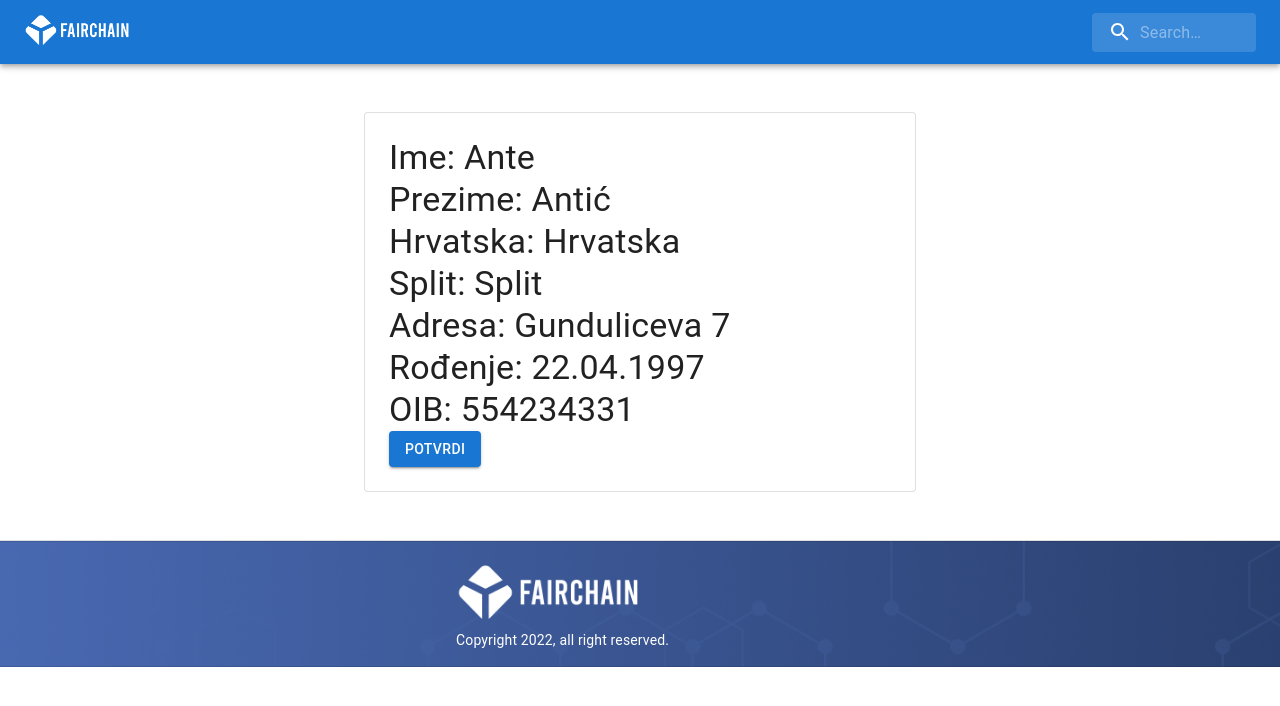
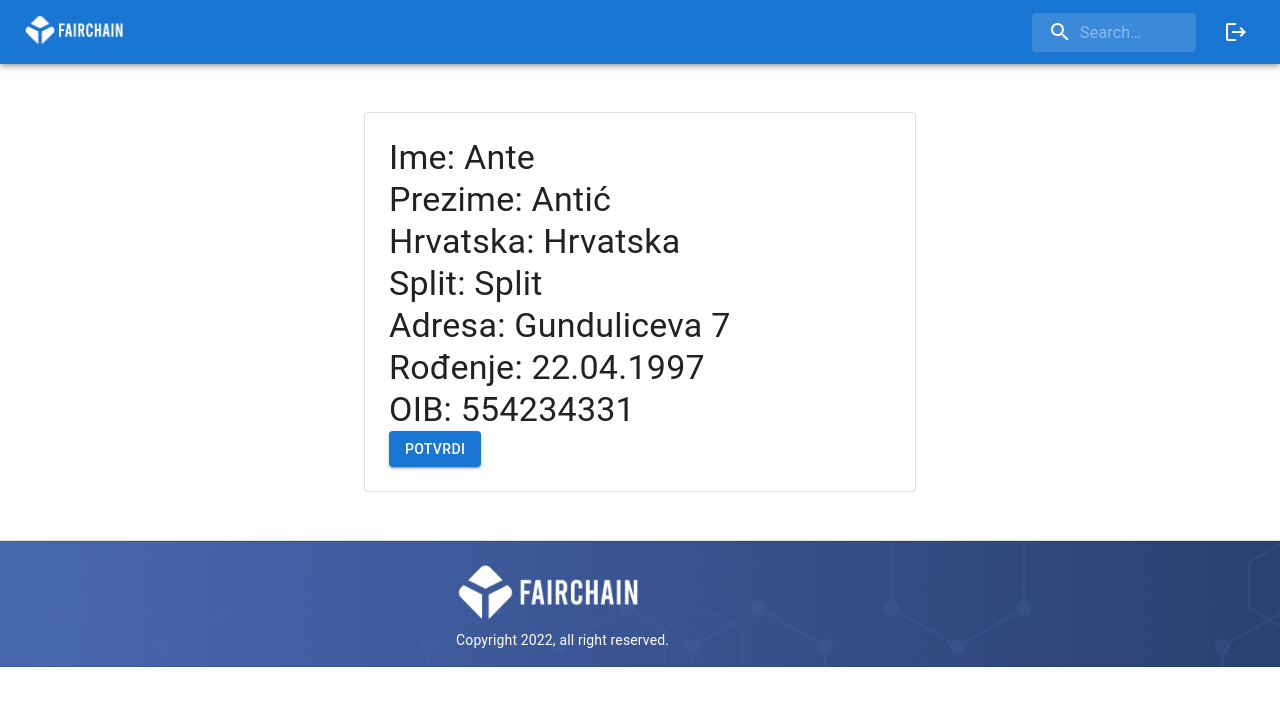
Before and after one commit to markocurlin/FairChain, a React (Create React App) app: page /main in a window 1280 px wide. Shown: the top 706 px of the page. Built offline with nearby package versions, Linux system fonts and the light colour scheme.

Commit message:
Logout icon add

```diff
--- a/src/components/Header.js
+++ b/src/components/Header.js
@@ -3,10 +3,10 @@
 import AppBar from '@mui/material/AppBar';
 import Box from '@mui/material/Box';
 import Toolbar from '@mui/material/Toolbar';
-import IconButton from '@mui/material/IconButton';
 import Typography from '@mui/material/Typography';
 import InputBase from '@mui/material/InputBase';
-import MenuIcon from '@mui/icons-material/Menu';
+import IconButton from '@mui/material/IconButton';
+import LogoutIcon from '@mui/icons-material/Logout';
 import SearchIcon from '@mui/icons-material/Search';
 import image from '../content/images/image.png';
 
@@ -57,16 +57,6 @@
     <Box sx={{ flexGrow: 1 }}>
       <AppBar position="static">
         <Toolbar>
-          {/*<IconButton
-            size="large"
-            edge="start"
-            color="inherit"
-            aria-label="open drawer"
-            sx={{ mr: 2 }}
-          >
-            <MenuIcon />
-          </IconButton>
-  */}
         <Box
             variant="h6"
             noWrap
@@ -84,6 +74,9 @@
               inputProps={{ 'aria-label': 'search' }}
             />
           </Search>
+          <IconButton>
+            <LogoutIcon sx={{ marginLeft: '20px', color: 'white' }}/>
+          </IconButton>
         </Toolbar>
       </AppBar>
     </Box>
```
